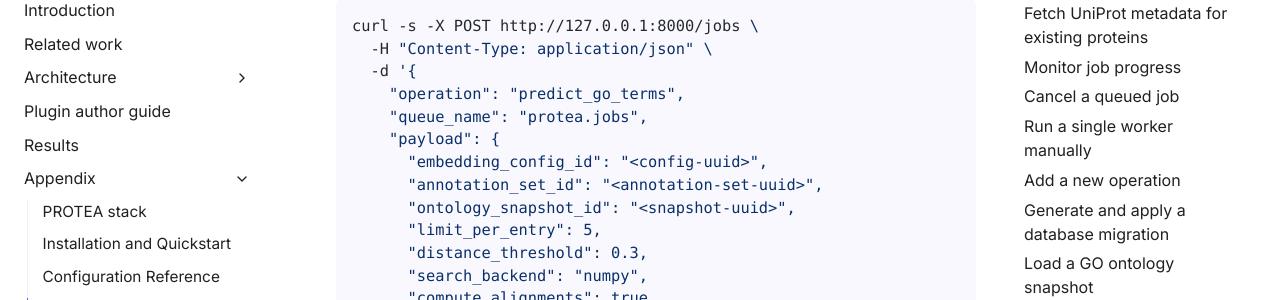
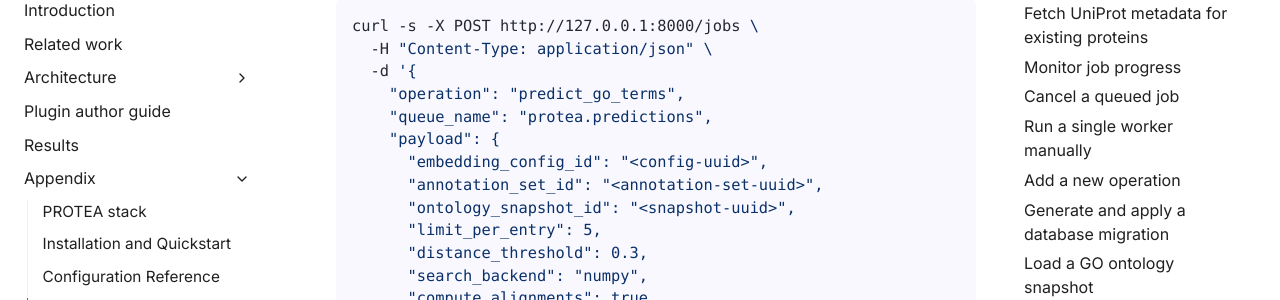
Before and after one commit to frapercan/PROTEA, a Sphinx documentation site: the page built from docs/source/appendix/howto_guides.rst, in a window 1280 px wide and 900 px high, scrolled down 7026 px. Shown: the part 152-452 px from the top of the window. Built offline with Sphinx 7.4.7, drawn with Linux system fonts in a browser that asks for light colours; some of the changed text lies outside the part shown.

Commit message:
docs(howto): fix wrong queue_name for predict_go_terms + export_research_dataset (#110)
## Drift fixed

Two how-to recipes in \`appendix/howto_guides.rst\` told operators to
publish jobs to the wrong queue. Copy-pasting either curl would land the
job on a queue without the dedicated coordinator consumer, breaking the
serialisation contract.

| Operation | Howto said | Real queue (and source) |

|-----------------------------|----------------------|--------------------------------------------------------------------------|
| \`predict_go_terms\` | \`protea.jobs\` | \`protea.predictions\`
(\`routers/embeddings.py:40\`, \`_PREDICTIONS_QUEUE\`) |
| \`export_research_dataset\` | \`protea.jobs\` | \`protea.training\`
(\`routers/datasets.py:112\`) |

Both queues are spawned by \`scripts/manage.sh:101,88\` as serialised
QueueConsumer workers (\`worker-predictions-coord\`,
\`worker-training\`). Sending to \`protea.jobs\` would have the job
ack-ed by \`worker-jobs\`, bypassing the dedicated coordinator's
serialisation guarantee.

The neighbouring \`compute_embeddings\` recipes already use
\`protea.embeddings\` correctly, and the \`run_cafa_evaluation\` recipe
goes through \`POST /annotations/evaluation-sets/<id>/run\` (no
operator-visible \`queue_name\`).

## Verification

\`\`\`
\$ poetry run sphinx-build -W --keep-going -b html docs/source /tmp/out
build succeeded.
\`\`\`

Zero warnings.

## Stack note

Single file; independent of PRs #105, #107 (both open).

```diff
--- a/docs/source/appendix/howto_guides.rst
+++ b/docs/source/appendix/howto_guides.rst
@@ -278,7 +278,7 @@ the DB before submitting.
      -H "Content-Type: application/json" \
      -d '{
        "operation": "predict_go_terms",
-       "queue_name": "protea.jobs",
+       "queue_name": "protea.predictions",
        "payload": {
          "embedding_config_id": "<config-uuid>",
          "annotation_set_id": "<annotation-set-uuid>",
@@ -366,7 +366,7 @@ them through the configured ``ArtifactStore`` under
      -H "Content-Type: application/json" \
      -d '{
        "operation": "export_research_dataset",
-       "queue_name": "protea.jobs",
+       "queue_name": "protea.training",
        "payload": {
          "embedding_config_id": "<config-uuid>",
          "ontology_snapshot_id": "<snapshot-uuid>",
```
